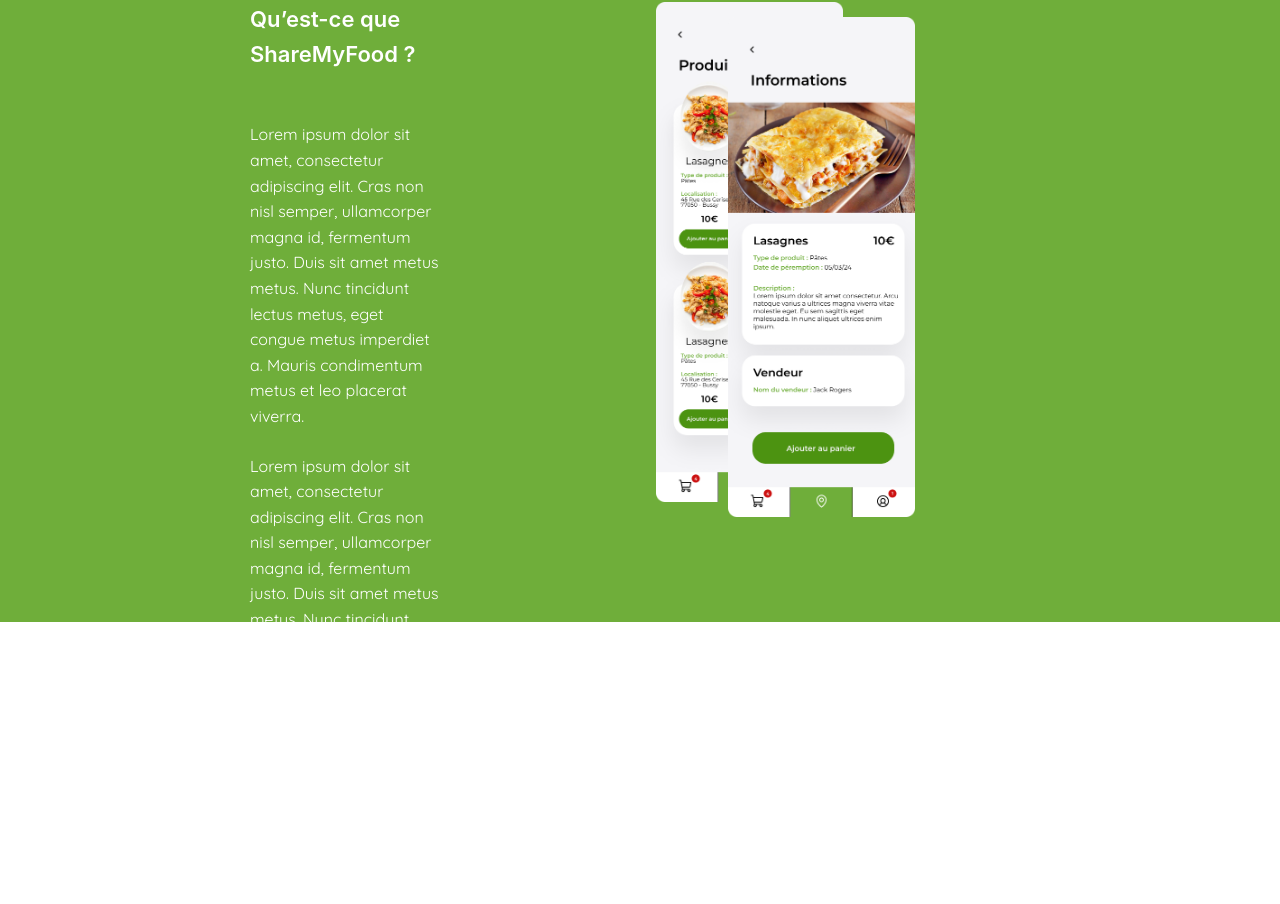
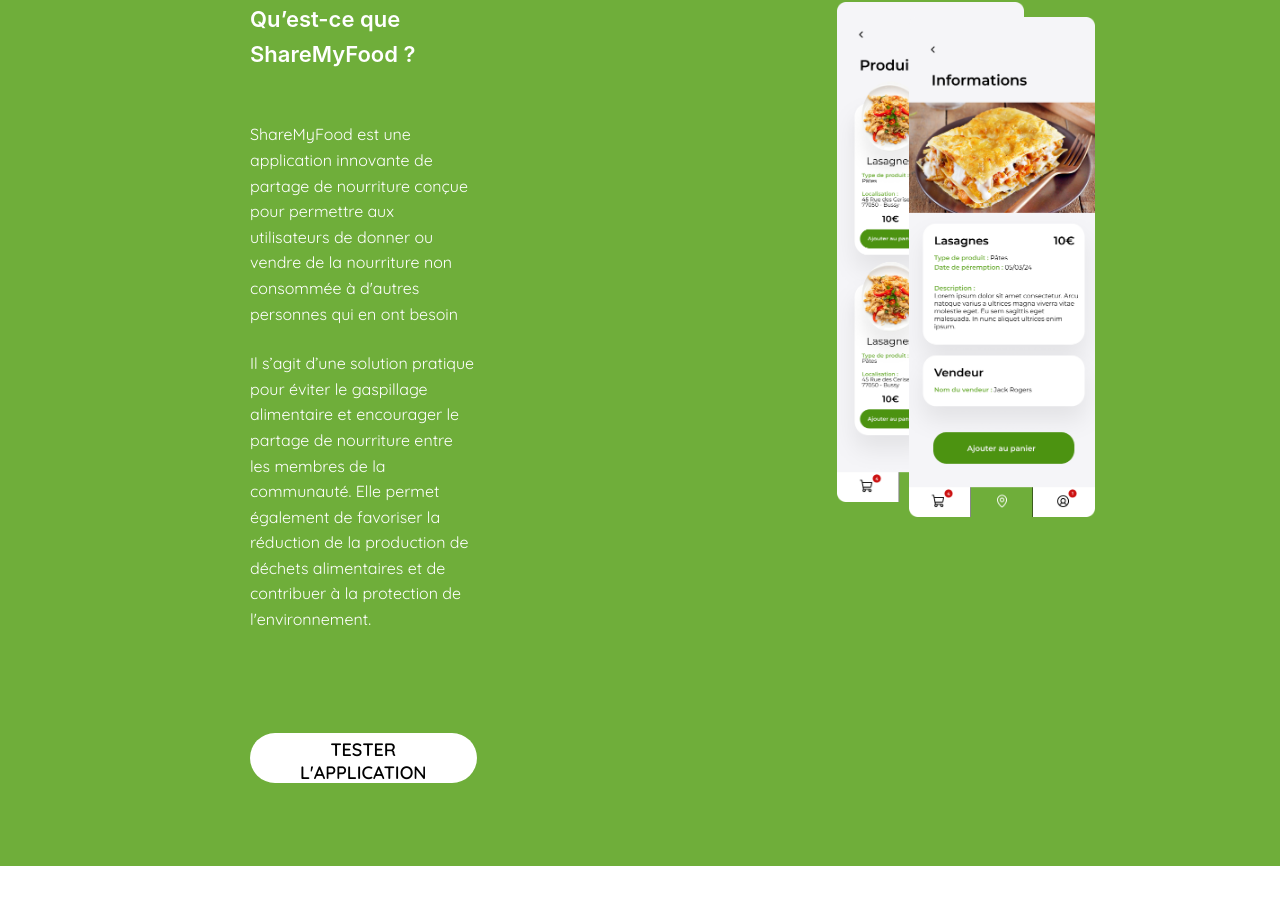
Before and after one commit to JulienDaCosta-GitHub/ShareMyFood-LandingPage, a Vue app: page / in a window 1280 px wide. Shown: the part 838-1742 px from the top of the page. After the commit the page ends 1704 px from the top, so only its background shows below. Built offline with nearby package versions, Linux system fonts and the light colour scheme.

Commit message:
Update What Is Share my Food

```diff
--- a/src/components/WhatIsShareMyFood.vue
+++ b/src/components/WhatIsShareMyFood.vue
@@ -2,13 +2,17 @@
   <div class="what-is-sharemyfood">
     <div class="what-is-sharemyfood-container">
       <div class="what-is-sharemyfood-text">
-        <h2>Qu’est-ce que ShareMyFood ?</h2>
-
-        <p>Lorem ipsum dolor sit amet, consectetur adipiscing elit. Cras non nisl semper, ullamcorper magna id, fermentum justo. Duis sit amet metus metus. Nunc tincidunt lectus metus, eget congue metus imperdiet a. Mauris condimentum metus et leo placerat viverra.</p>
-        <br>
-        <p>Lorem ipsum dolor sit amet, consectetur adipiscing elit. Cras non nisl semper, ullamcorper magna id, fermentum justo. Duis sit amet metus metus. Nunc tincidunt lectus metus, eget congue metus imperdiet a. Mauris condimentum metus et leo placerat viverra.</p>
-        <br>
-        <p>Lorem ipsum dolor sit amet, consectetur adipiscing elit. Cras non nisl semper, ullamcorper magna id, fermentum justo. Duis sit amet metus metus. Nunc tincidunt lectus metus, eget congue metus imperdiet a. Mauris condimentum metus et leo placerat viverra.</p>
+        <div>
+          <h2>Qu’est-ce que ShareMyFood ?</h2>
+          <div>
+            <p>ShareMyFood est une application innovante de partage de nourriture conçue pour permettre aux utilisateurs de donner ou vendre de la nourriture non consommée à d'autres personnes qui en ont besoin</p>
+            <br>
+            <p>Il s’agit d’une solution pratique pour éviter le gaspillage alimentaire et encourager le partage de nourriture entre les membres de la communauté. Elle permet également de favoriser la réduction de la production de déchets alimentaires et de contribuer à la protection de l'environnement.</p>
+          </div>
+        </div>
+        <div class="application-test-button">
+          <button>Tester l'application</button>
+        </div>
       </div>
 
       <div class="what-is-sharemyfood-screenshots">
@@ -31,7 +35,7 @@
   margin-bottom: 50px;
 }
 .what-is-sharemyfood {
-  height: 700px;
+  min-height: 700px;
   background-color: #6FAE3A;
   padding: 80px 250px;
 }
@@ -46,7 +50,7 @@
 }
 
 .what-is-sharemyfood-text {
-  margin-right: 215px;
+  margin-right: 360px;
 }
 
 .what-is-sharemyfood-text h2 {
@@ -70,4 +74,18 @@
   top: 15px;
   right: 115px;
 }
+
+.application-test-button button {
+  background-color: white;
+  height: 50px;
+  border: none;
+  border-radius: 25px;
+  padding: 5px 50px;
+  color: black;
+  margin-top: 100px;
+  text-transform: uppercase;
+  font-size: 18px;
+  font-weight: bold;
+  font-family: 'Quicksand', sans-serif;
+}
 </style>
```
